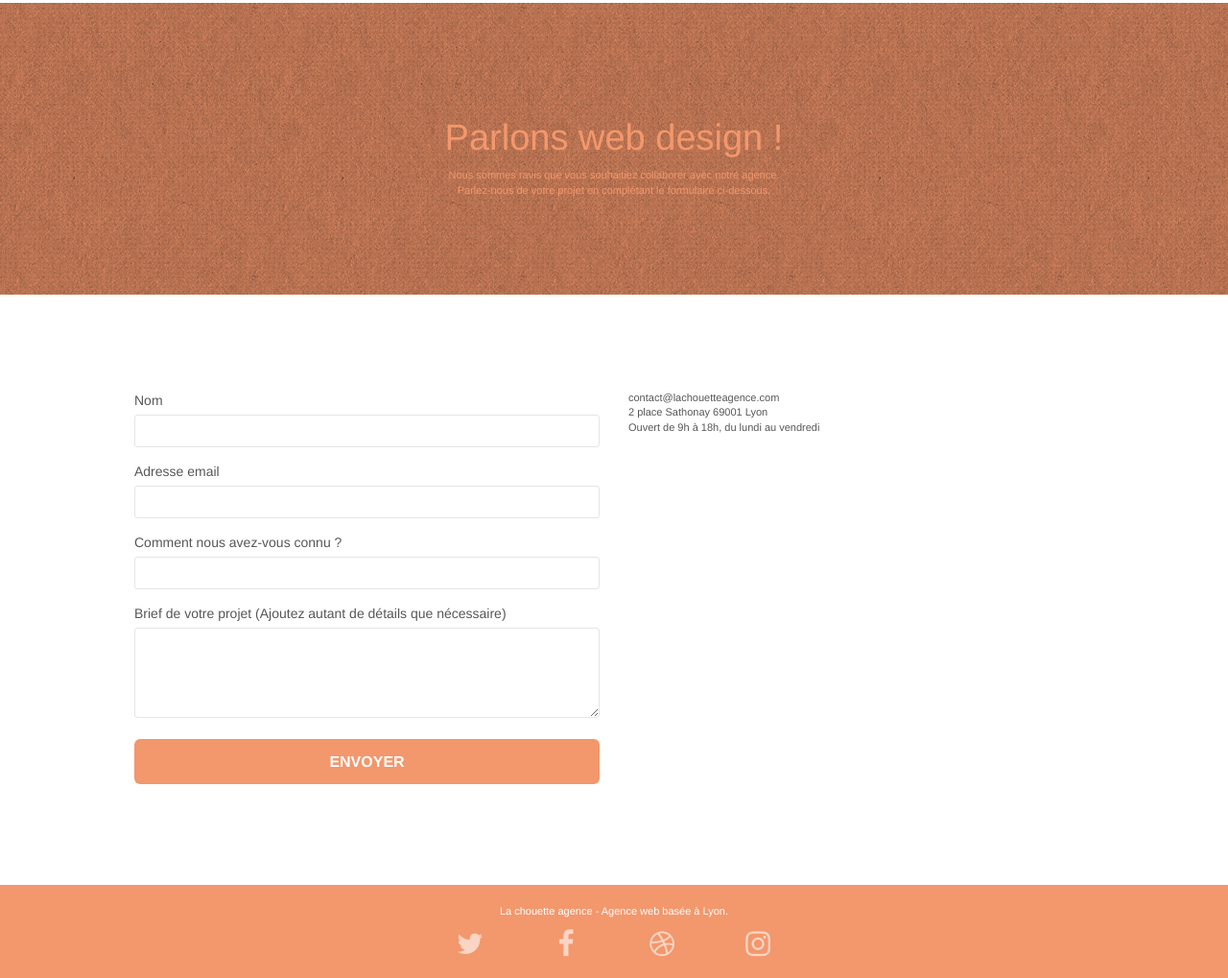
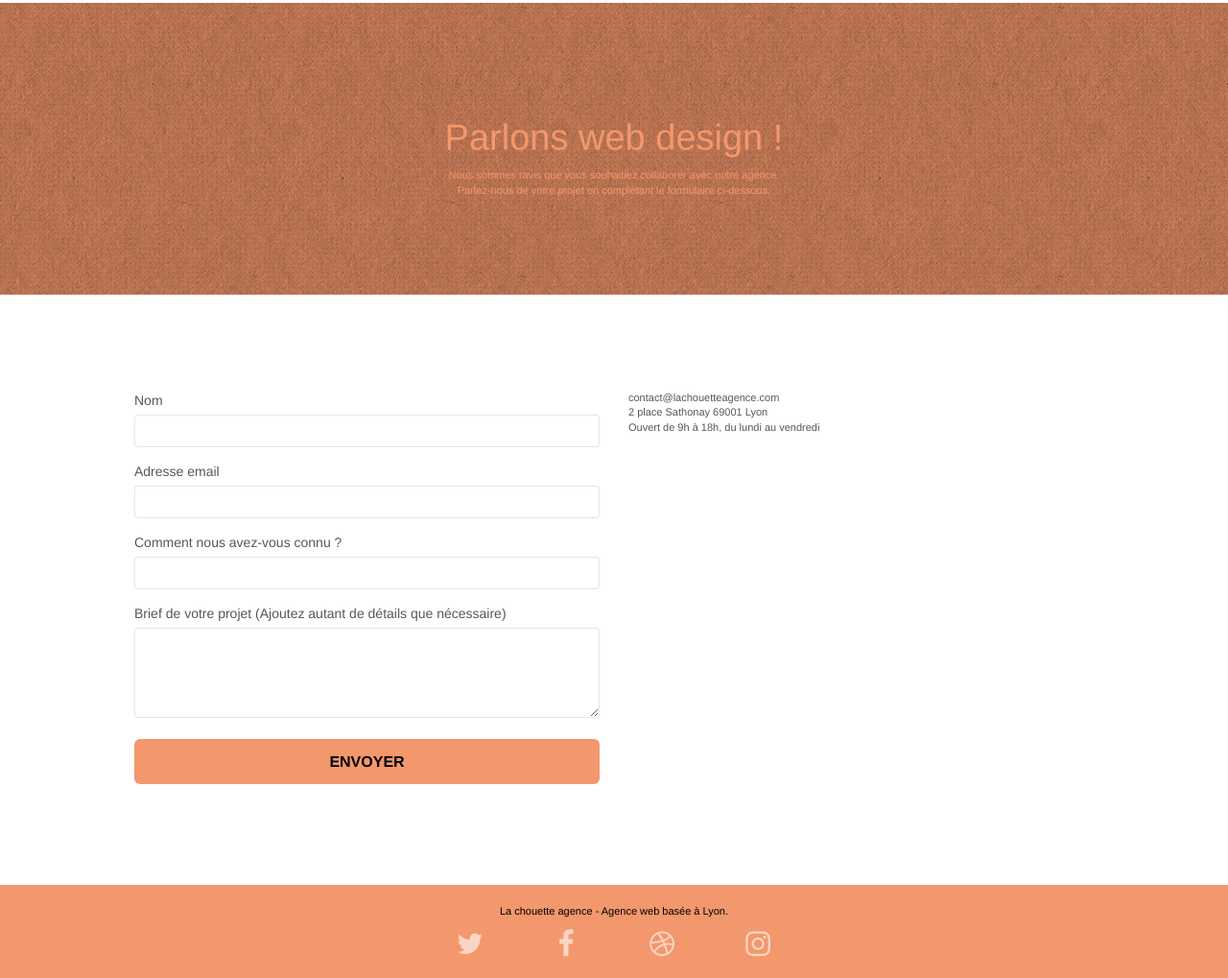
Before and after one commit to Nathalie57/LaChouetteAgence, a plain HTML site: page contact.html in a window 1280 px wide. Shown: the part 89-1108 px from the top of the page at 96% size. Drawn offline with nearby package versions, Linux system fonts and the light colour scheme; files that its build step writes are made by us from their sources; a script that the page names is missing.

Commit message:
contrast modif

```diff
--- a/style.css
+++ b/style.css
@@ -740,7 +740,7 @@ h4 {
 }
 
 .white {
-    color: #FFFFFF!important;
+    color: #000000!important;
 }
 
 .portfolio-thumb {
@@ -784,7 +784,7 @@ h4 {
 
 .btn-atomic-tangerine {
     background: #F3976C;
-    color: #FFFFFF!important;
+    color: #000000!important;
 }
 
 .btn-atomic-tangerine:hover {
```
Also changed, not shown: index.html (+6 -6 lines), img/title2.png (deleted).
